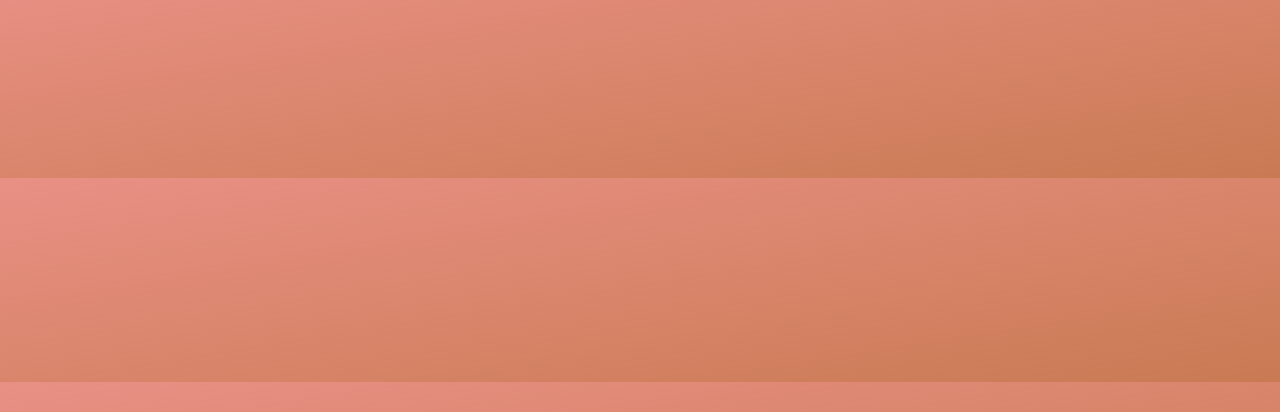
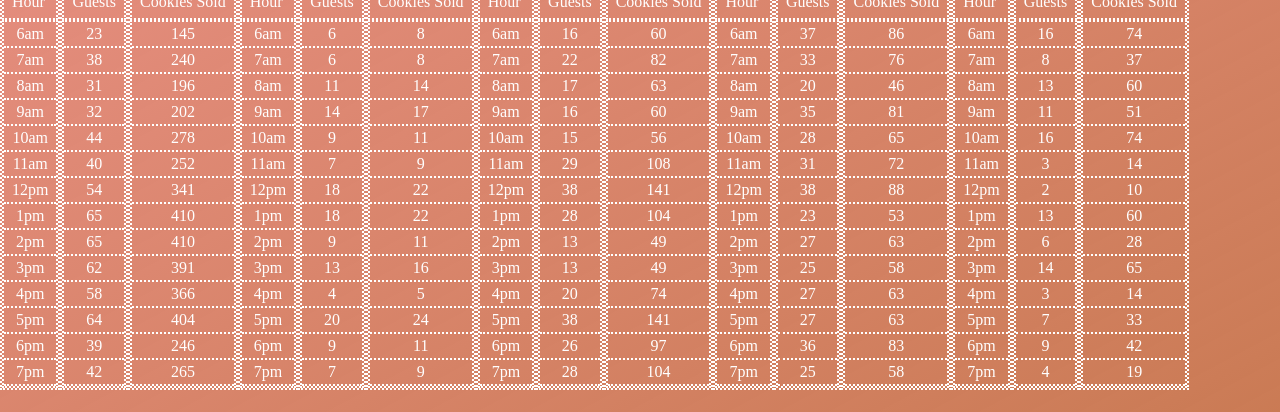
Before and after one commit to TheAgileMCB/cookie-stand, a plain HTML site: page sales.html in a window 1280 px wide. Shown: the part 230-642 px from the top of the page. Drawn offline with Linux system fonts and the light colour scheme.

Commit message:
Added missing curly braces

```diff
--- a/css/style.css
+++ b/css/style.css
@@ -22,6 +22,7 @@ header nav ul li {
 
 #sales-main section, #sales-main p, #sales-main ul {
   border: dotted 2px #FFFFFF;
+  margin: auto 0;
 }
 
 #sales-main p {
--- a/js/app.js
+++ b/js/app.js
@@ -174,7 +174,7 @@ section3.appendChild(salmonParagraph2);
 var salmonUl2 = document.createElement('ul');
 section3.appendChild(salmonUl2);
 
-for (var j = 0; j <= hours.length; j ++) {
+for (var j = 0; j < hours.length; j ++) {
   var salmonLi2 = document.createElement('li');
   salmonLi2.textContent = Seattle.avgCookieHour[j];
   salmonUl2.appendChild(salmonLi2);
@@ -224,11 +224,11 @@ section6.appendChild(salmonParagraph2);
 var salmonUl2 = document.createElement('ul');
 section6.appendChild(salmonUl2);
 
-for (var n = 0; n <= hours.length; n ++) {
+for (var n = 0; n < hours.length; n ++) {
   var salmonLi2 = document.createElement('li');
   salmonLi2.textContent = Tokyo.avgCookieHour[n];
   salmonUl2.appendChild(salmonLi2);
-
+}
 
 /////////////////Dubai/////////////////////////////
 var section7 = document.createElement('section');
@@ -274,11 +274,11 @@ section9.appendChild(salmonParagraph2);
 var salmonUl2 = document.createElement('ul');
 section9.appendChild(salmonUl2);
 
-for (var q = 0; q <= hours.length; q ++) {
+for (var q = 0; q < hours.length; q ++) {
   var salmonLi2 = document.createElement('li');
   salmonLi2.textContent = Dubai.avgCookieHour[q];
   salmonUl2.appendChild(salmonLi2);
-
+}
 
 ///////////////////Paris/////////////////////////
 var section10 = document.createElement('section');
@@ -324,11 +324,11 @@ section12.appendChild(salmonParagraph2);
 var salmonUl2 = document.createElement('ul');
 section12.appendChild(salmonUl2);
 
-for (var t = 0; t <= hours.length; t ++) {
+for (var t = 0; t < hours.length; t ++) {
   var salmonLi2 = document.createElement('li');
   salmonLi2.textContent = Paris.avgCookieHour[t];
   salmonUl2.appendChild(salmonLi2);
-
+}
 
 ///////////////////Lima///////////////////////////
 var section13 = document.createElement('section');
@@ -374,7 +374,8 @@ section15.appendChild(salmonParagraph2);
 var salmonUl2 = document.createElement('ul');
 section15.appendChild(salmonUl2);
 
-for (var w = 0; w <= hours.length; w ++) {
+for (var w = 0; w < hours.length; w ++) {
   var salmonLi2 = document.createElement('li');
   salmonLi2.textContent = Lima.avgCookieHour[w];
   salmonUl2.appendChild(salmonLi2);
+};
```
